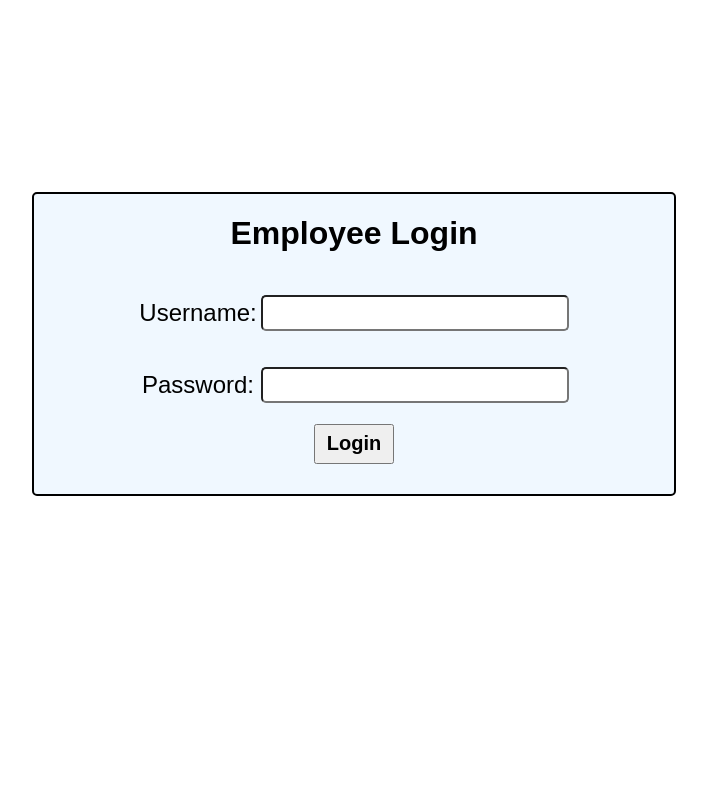
After one commit to emconno/snow-cone-website, a PHP site: page /login.html in a window 1280 px wide. The commit adds this page. Shown: the whole page, without its empty margins (286-993 px from the left). Run offline with PHP 8.4, Linux system fonts and the light colour scheme.

Commit message:
login front end and stuff

```diff
--- a/index.html
+++ b/index.html
@@ -21,7 +21,7 @@
                 </div>
                 <div class="col-2">
                     <div class="inline">
-                        <a href="index.html"><button class="account">Log In</button></a>
+                        <a href="login.html"><button class="account">Employee Log-in</button></a>
                     </div>
                 </div>
             </div>
--- /dev/null
+++ b/login.html
@@ -0,0 +1,38 @@
+<!DOCTYPE html>
+<head>
+    <meta charset="utf-8">
+    <meta name="viewport" content="width=device-width, initial-scale=1">
+    <title>Snow Cone</title>
+    <link href="style.css" rel="stylesheet">
+</head>
+
+<body>
+    <div class="login-box">
+        <form action="employee-home.html" method="POST" id="login">
+            <h1>Employee Login</h1><br>
+            <table id="login-table">
+                <tr>
+                    <td>
+                        <label for="username" class="login-label">Username:</label>
+                    </td>
+                    <td>
+                        <input type="text" id="username" class="login-input" required>
+                    </td>
+                </tr>
+                <tr>
+                    <td><br></td>
+                </tr>
+                <tr>
+                    <td>
+                        <label for="password" class="login-label">Password:</label>
+                    </td>
+                    <td>
+                        <input type="password" id="password" class="login-input" required>
+                    </td>
+                </tr>
+            </table>
+            <br>
+            <input type="submit" value="Login" id="login-button">
+        </form>
+    </div>
+</body>
--- a/product-info.html
+++ b/product-info.html
@@ -21,7 +21,7 @@
                 </div>
                 <div class="col-2">
                     <div class="inline">
-                        <a href="index.html"><button class="account">Log In</button></a>
+                        <a href="login.html"><button class="account">Employee Log-in</button></a>
                     </div>
                 </div>
             </div>
--- a/product-list.html
+++ b/product-list.html
@@ -42,7 +42,7 @@
                 </div>
                 <div class="col-2">
                     <div class="inline">
-                        <a href="index.html"><button class="account">Log In</button></a>
+                        <a href="login.html"><button class="account">Employee Log-in</button></a>
                     </div>
                 </div>
             </div>
--- a/style.css
+++ b/style.css
@@ -145,6 +145,7 @@ ul {
     border-radius: 5px;
     height: 50px;
     padding: 0 12px;
+    margin: 10px;
 }
 
 
@@ -177,7 +178,7 @@ img[src*='search_icon'] {
 }
 
 form {
-    margin: 10px;
+    margin: 15px;
 
 }
 
@@ -272,3 +273,34 @@ footer {
     color: white;
     margin: 5px;
 }
+
+.login-box {
+    height: 300px; width: 50%;
+    border: solid black 2px;
+    border-radius: 5px;
+    margin: 0 auto;
+    margin-top: 15%;
+    background-color: aliceblue;
+}
+
+#login {
+    text-align: center;
+    font-family: arial;
+}
+
+#login-table {
+    margin: 0 auto;
+    font-size: 24px;
+}
+
+.login-input {
+    height: 30px; width: 300px;
+    border-radius: 5px;
+}
+
+#login-button {
+    width: 80px;
+    height: 40px;
+    font-size: 20px;
+    font-weight: bold;
+}
```
Also changed, not shown: employee-home.html (added, +12 -0 lines).
